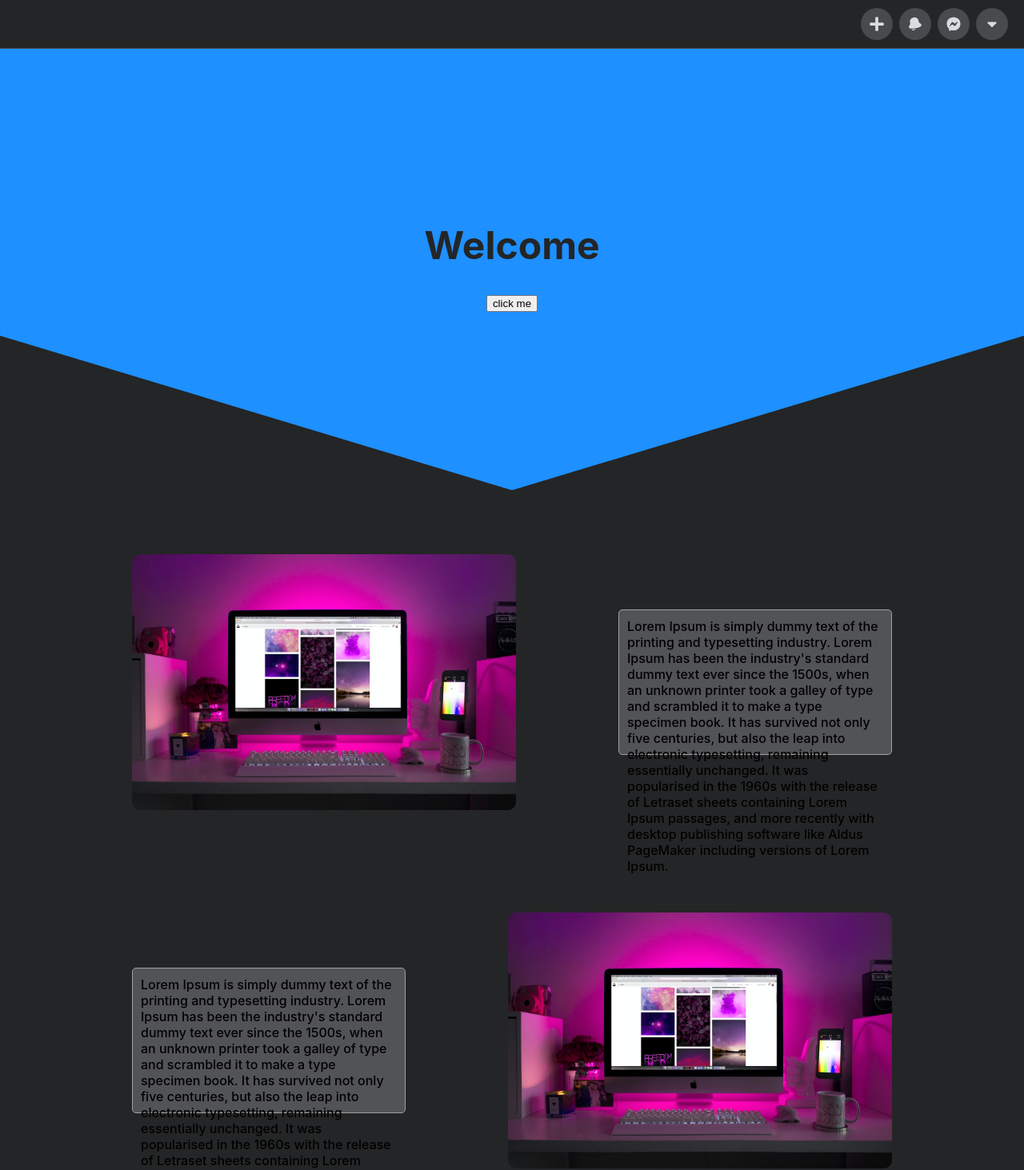
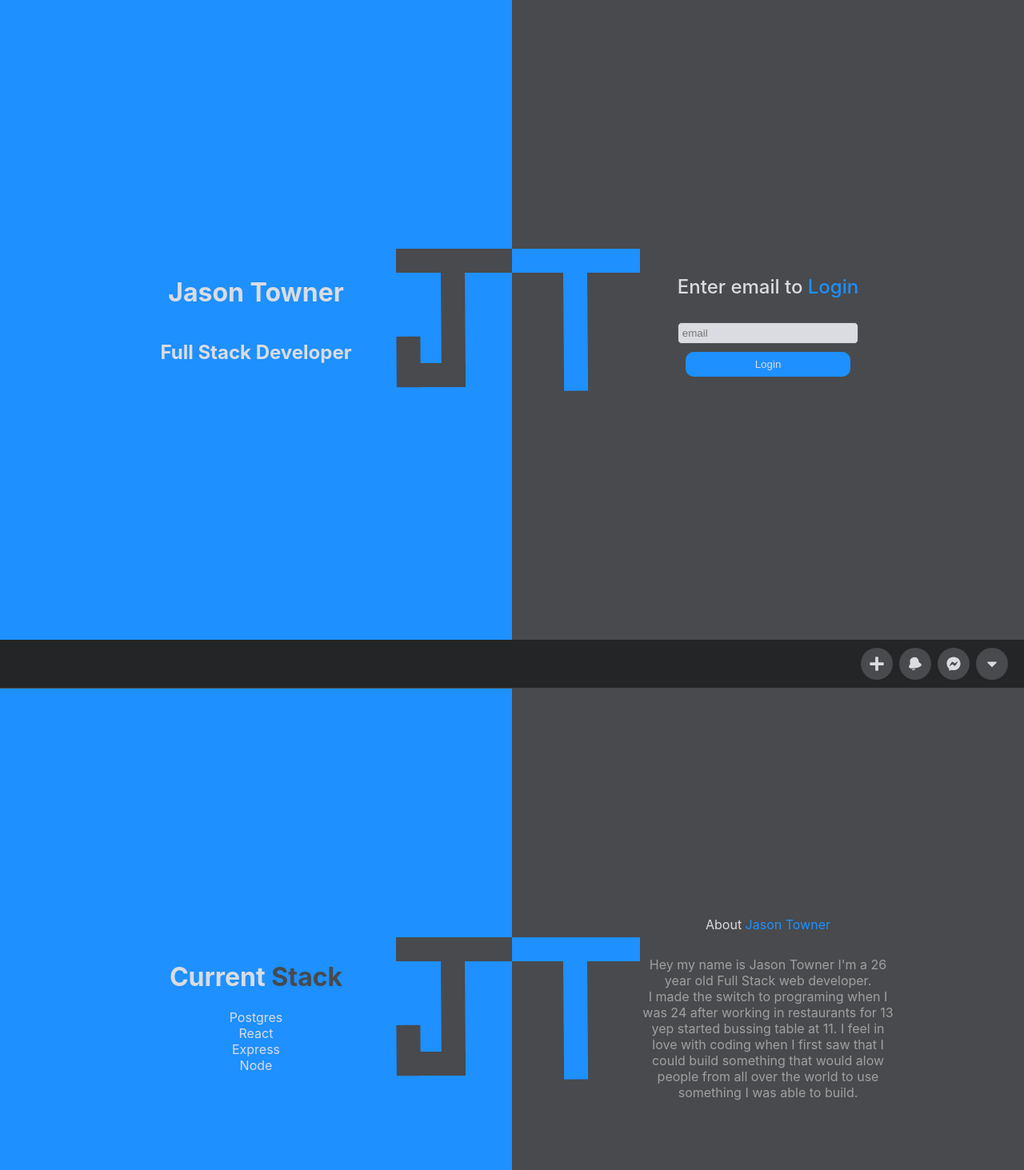
Before and after one commit to jtown970/portfolio-site, a React (Create React App) app: page /Home in a window 1280 px wide. Shown: the top 1463 px of the page at 80% size. Built offline with nearby package versions, Linux system fonts and the light colour scheme.

Commit message:
login page styled starting on welcome page

```diff
--- a/src/App.js
+++ b/src/App.js
@@ -1,14 +1,16 @@
 import React from 'react';
 import './App.css';
-import Landing from './components/Landing';
+import Welcome from './components/Welcome';
 import Header from './components/Header';
+import Login from './components/Login';
 import Home from './components/Home';
 
 function App() {
   return (
     <div className="App">
+      <Login/>
       <Header/>
-      <Landing/>
+      <Welcome/>
       <Home/>
     </div>
   );
--- /dev/null
+++ b/src/components/Login.js
@@ -0,0 +1,37 @@
+import React from 'react'
+
+export default function Login() {
+  return (
+    <div className="login-container">
+      <div className="left">
+        <div className="about-text">
+          <h1>Jason Towner</h1>
+          <h2 className="title">Full Stack Developer</h2>
+          {/* <hr className="line-break"/> */}
+        </div>
+        <div className="letter-j">
+          <svg width="145" height="174" viewBox="0 0 145 174" fill="none" xmlns="http://www.w3.org/2000/svg">
+            <rect width="145" height="30" fill="#484A4D"/>
+            <rect x="20" y="143" width="67" height="30" fill="#484A4D"/>
+            <path d="M56.8731 143.365L56 29.2296L85.9991 29.0001L86.8722 143.135L56.8731 143.365Z" fill="#484A4D"/>
+            <path d="M0.873108 173.365L0.388012 109.952L30.3871 109.722L30.8722 173.135L0.873108 173.365Z" fill="#484A4D"/>
+          </svg>
+        </div>
+      </div>
+
+      <div className="right">
+        <div className="letter-t">
+          <svg width="160" height="178" viewBox="0 0 160 178" fill="none" xmlns="http://www.w3.org/2000/svg">
+            <path d="M65.1357 177.698L64 29.2296L93.9991 29.0001L95.1349 177.468L65.1357 177.698Z" fill="#1E90FF"/>
+            <path d="M0 0H160V30H0V0Z" fill="#1E90FF"/>
+          </svg>
+        </div>
+        <div className="login-info">
+          <p className="login-text">Enter email to <span className="span-login">Login</span></p>
+          <input className="login-email" placeholder="email"/>
+          <button className="login-btn">Login</button>
+        </div>
+      </div>
+    </div>
+  )
+}
--- /dev/null
+++ b/src/components/Welcome.js
@@ -0,0 +1,44 @@
+import React from 'react'
+
+export default function Login() {
+  return (
+    <div className="login-container">
+      <div className="left">
+        <div className="about-text">
+          <h1>Current <span className="span-info">Stack</span></h1>
+          {/* <h2 className="title">Full Stack</h2> */}
+          {/* <hr className="line-break"/> */}
+          <div className="stack">
+            <ul>
+              <li>Postgres</li>
+              <li>React</li>
+              <li>Express</li>
+              <li>Node</li>
+            </ul>
+          </div>
+        </div>
+        <div className="letter-j">
+          <svg width="145" height="174" viewBox="0 0 145 174" fill="none" xmlns="http://www.w3.org/2000/svg">
+            <rect width="145" height="30" fill="#484A4D"/>
+            <rect x="20" y="143" width="67" height="30" fill="#484A4D"/>
+            <path d="M56.8731 143.365L56 29.2296L85.9991 29.0001L86.8722 143.135L56.8731 143.365Z" fill="#484A4D"/>
+            <path d="M0.873108 173.365L0.388012 109.952L30.3871 109.722L30.8722 173.135L0.873108 173.365Z" fill="#484A4D"/>
+          </svg>
+        </div>
+      </div>
+
+      <div className="right">
+        <div className="letter-t">
+          <svg width="160" height="178" viewBox="0 0 160 178" fill="none" xmlns="http://www.w3.org/2000/svg">
+            <path d="M65.1357 177.698L64 29.2296L93.9991 29.0001L95.1349 177.468L65.1357 177.698Z" fill="#1E90FF"/>
+            <path d="M0 0H160V30H0V0Z" fill="#1E90FF"/>
+          </svg>
+        </div>
+        <div className="about-info">
+          <p className="login-text">About <span className="span-login">Jason Towner</span></p>
+          <p className="about-bio">Hey my name is Jason Towner I'm a 26 year old Full Stack web developer. <br/>I made the switch to programing when I was 24 after working in restaurants for 13 yep started bussing table at 11.  I feel in love with coding when I first saw that I could build something that would alow people from all over the world to use something I was able to build.</p>
+        </div>
+      </div>
+    </div>
+  )
+}
--- a/src/index.css
+++ b/src/index.css
@@ -270,5 +270,117 @@ a {
   border-radius: 50%;
   text-align: center;
   /* padding: 10px 10px; */
-  margin: 5px;
+  margin: 18px;
 }
+
+.login-container {
+  height: 100vh;
+  /* width: 100vw; */
+  display: flex;
+  /* justify-content: center; */
+  flex-flow: row wrap;
+}
+
+.left {
+  width: 50%;
+  background: dodgerblue;
+  display: flex;
+  flex-flow: row;
+  justify-content: center;
+  align-items: center;
+}
+
+.about-text {
+  /* border: 1px solid #242526; */
+  padding: 60px;
+  /* border-radius: 10px; */
+  display: flex;
+  flex-flow: column;
+  text-align: center;
+  /* background: #484a4d; */
+  color: var(--text-color);
+}
+
+.about-bio {
+  color: #a0a0a0;
+  font-weight: 400;
+  font-size: 1rem;
+  /* text-align: center; */
+
+}
+
+
+/* .line-break {
+  width: 100%;
+  background: #484a4d;
+} */
+
+.right {
+  width: 50%;
+  background: #484a4d;
+  display: flex;
+  flex-flow: row;
+  justify-content: center;
+  align-items: center;
+}
+
+.login-info {
+  /* border: 1px solid #242526; */
+  padding: 100px;
+  border-radius: 10px;
+  display: flex;
+  flex-flow: column;
+  text-align: center;
+  font-size: 1.5rem;
+  font-weight: 500;
+  /* background: dodgerblue; */
+}
+
+.login-text {
+  color: var(--text-color);
+  margin-bottom: 30px;
+}
+
+.span-login {
+  color: dodgerblue;
+}
+
+.span-info {
+  color: #474a4d;
+}
+
+.login-email {
+  padding: 5px;
+  border: 1px solid #525357;
+  border-radius: 5px;
+  background:var(--text-color);
+}
+
+.login-btn {
+  margin: 10px;
+  padding: 8px;
+  border: none;
+  border-radius: 10px;
+  background-color: dodgerblue;
+  color: var(--text-color);
+}
+
+.letter-j {
+  position: absolute;
+  right: 0;
+  margin-right: 50%;
+}
+
+.letter-t {
+  position: absolute;
+  left: 0;
+  margin-left: 50%;
+  margin-top: 4px;
+}
+
+/* ABOUT */
+
+.about-info {
+  width: 50%;
+  text-align: center;
+}
```
Also changed, not shown: package.json (+12 -1 lines), 2 other files (tests, documents, lock files or other folders).
